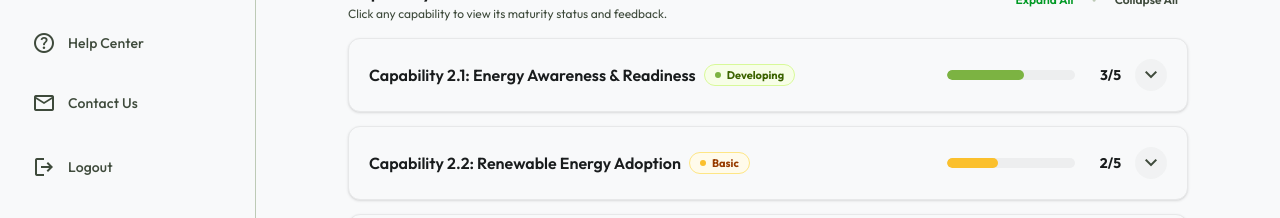
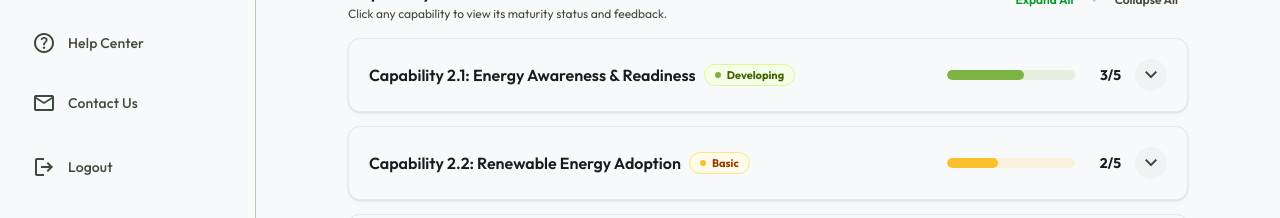
Before and after one commit to Arbarne-group/arbarne, a Next.js app: page /assessment/summary in a window 1280 px wide. Shown: the part 581-799 px from the top of the page. Built offline with nearby package versions, Linux system fonts and the light colour scheme.

Commit message:
style(assessment): apply capability status colors to progress bars and tracks

```diff
--- a/src/app/assessment/components/AssessmentSummaryView.tsx
+++ b/src/app/assessment/components/AssessmentSummaryView.tsx
@@ -264,11 +264,14 @@ export default function AssessmentSummaryView({
                   {/* Right: Score Progress Bar & Chevron */}
                   <div className="flex items-center gap-3.5 justify-between sm:justify-end shrink-0">
                     <div className="flex items-center gap-3">
-                      <div className="w-24 md:w-32 h-2.5 bg-surface-container rounded-full overflow-hidden">
+                      <div
+                        className="w-24 md:w-32 h-2.5 rounded-full overflow-hidden"
+                        style={{ backgroundColor: `${cap.tier.hex}25` }}
+                      >
                         <div
                           className="h-full rounded-full transition-all duration-500"
                           style={{
-                            width: `${cap.percent}%`,
+                            width: cap.yesCount === 0 ? "8px" : `${cap.percent}%`,
                             backgroundColor: cap.tier.hex,
                           }}
                         />
--- a/src/data/capabilityFeedback.ts
+++ b/src/data/capabilityFeedback.ts
@@ -67,6 +67,10 @@ export function getCapabilityTier(yesCount: number, total: number = 5): Capabili
   let level = Math.round(ratio * 5);
   level = Math.max(0, Math.min(5, level));
   return CAPABILITY_STATUS_TIERS[level] || CAPABILITY_STATUS_TIERS[0];
+}
+
+export function getCapabilityColor(yesCount: number, total: number = 5): string {
+  return getCapabilityTier(yesCount, total).hex;
 }
 
 // Pillar Automatic Feedback (5 Tiers based on 0-25 score scale)
```
